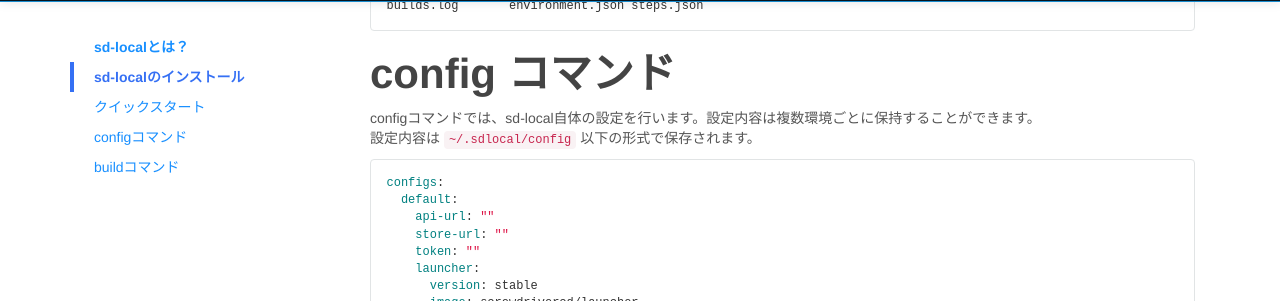
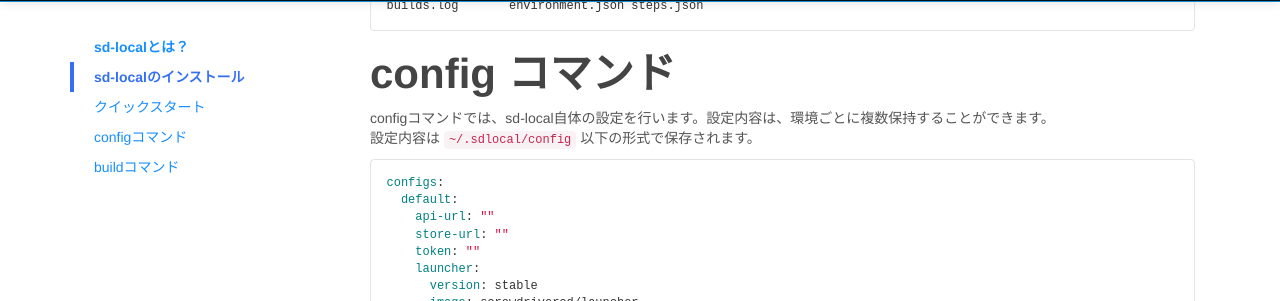
Before and after one commit to screwdriver-cd/guide, a Jekyll site: the page built from docs/ja/user-guide/local.md, in a window 1280 px wide and 900 px high, scrolled down 1688 px. Shown: the part 150-451 px from the top of the window. Built offline with Jekyll 4.4.1, drawn with Linux system fonts in a browser that asks for light colours.

````diff
--- a/docs/ja/user-guide/local.md
+++ b/docs/ja/user-guide/local.md
@@ -93,7 +93,7 @@ builds.log       environment.json steps.json
 ```
 
 # config コマンド
-configコマンドでは、sd-local自体の設定を行います。設定内容は複数環境ごとに保持することができます。
+configコマンドでは、sd-local自体の設定を行います。設定内容は、環境ごとに複数保持することができます。
 設定内容は `~/.sdlocal/config` 以下の形式で保存されます。
 
 ```
````
